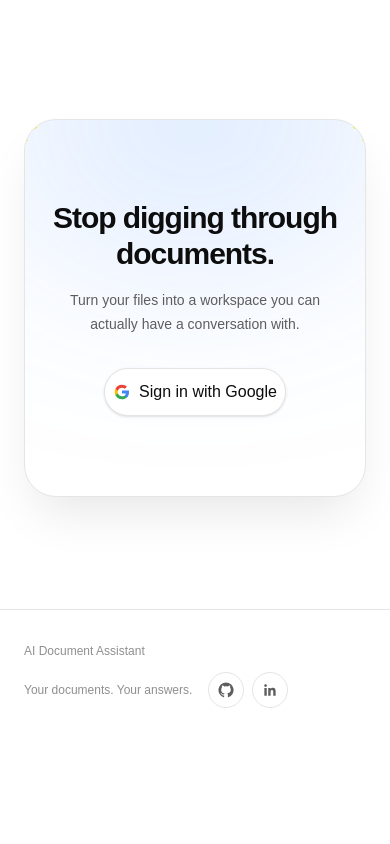
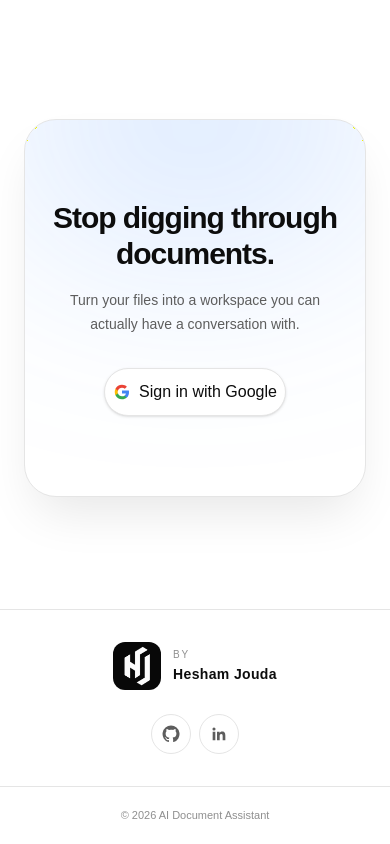
Before and after one commit to HishamFekri/ai-document-assistant, a Next.js app in the folder frontend/: page / in a window 390 px wide. Shown: the part 3890-4734 px from the top of the page. Before the commit the page ends 4630 px from the top, so only its background shows below. Built offline with nearby package versions, Linux system fonts and the light colour scheme; no server answers.

Commit message:
Add personal branding to landing page footer

```diff
--- a/frontend/src/app/page.tsx
+++ b/frontend/src/app/page.tsx
@@ -1364,25 +1364,68 @@ function Footer() {
           flex
           max-w-7xl
           flex-col
-          gap-3
+          items-center
+          gap-6
           px-6
           py-8
-          text-[12px]
-          text-[var(--text-muted)]
           sm:flex-row
-          sm:items-center
           sm:justify-between
           lg:px-8
         "
       >
-        <span>
-          AI Document Assistant
+        <div className="flex items-center gap-3">
+          <div
+            className="
+              flex
+              h-12
+              w-12
+              shrink-0
+              items-center
+              justify-center
+              overflow-hidden
+              rounded-xl
+              bg-[#080808]
+              ring-1
+              ring-white/10
+            "
+          >
+            <img
+              src="/hj-logo.png"
+              alt="Hesham Jouda logo"
+              className="
+                h-10
+                w-10
+                object-contain
+              "
+            />
+          </div>
+
+          <div className="flex flex-col leading-tight">
+            <span
+              className="
+                mb-0.5
+                text-[10px]
+                font-medium
+                uppercase
+                tracking-[0.18em]
+                text-[var(--text-muted)]
+              "
+            >
+              by
             </span>
 
-        <div className="flex items-center gap-4">
-          <span>
-            Your documents. Your answers.
+            <span
+              className="
+                text-sm
+                font-semibold
+                tracking-wide
+                text-[var(--text-primary)]
+              "
+            >
+              Hesham Jouda
             </span>
+          </div>
+        </div>
 
         <div className="flex items-center gap-2">
           <a
@@ -1393,8 +1436,8 @@ function Footer() {
             title="GitHub"
             className="
               flex
-                h-9
-                w-9
+              h-10
+              w-10
               items-center
               justify-center
               rounded-full
@@ -1410,8 +1453,8 @@ function Footer() {
           >
             <svg
               viewBox="0 0 24 24"
-                width="16"
-                height="16"
+              width="18"
+              height="18"
               fill="currentColor"
               aria-hidden="true"
             >
@@ -1427,8 +1470,8 @@ function Footer() {
             title="LinkedIn"
             className="
               flex
-                h-9
-                w-9
+              h-10
+              w-10
               items-center
               justify-center
               rounded-full
@@ -1444,8 +1487,8 @@ function Footer() {
           >
             <svg
               viewBox="0 0 24 24"
-                width="16"
-                height="16"
+              width="18"
+              height="18"
               fill="currentColor"
               aria-hidden="true"
             >
@@ -1454,6 +1497,22 @@ function Footer() {
           </a>
         </div>
       </div>
+
+      <div
+        className="
+          mx-auto
+          max-w-7xl
+          border-t
+          border-[var(--border)]
+          px-6
+          py-5
+          text-center
+          text-[11px]
+          text-[var(--text-muted)]
+          lg:px-8
+        "
+      >
+        © 2026 AI Document Assistant
       </div>
     </footer>
   );
```
Also changed, not shown: frontend/public/hj-logo.png (added). Lines whose indentation alone changed are shown as unchanged.
